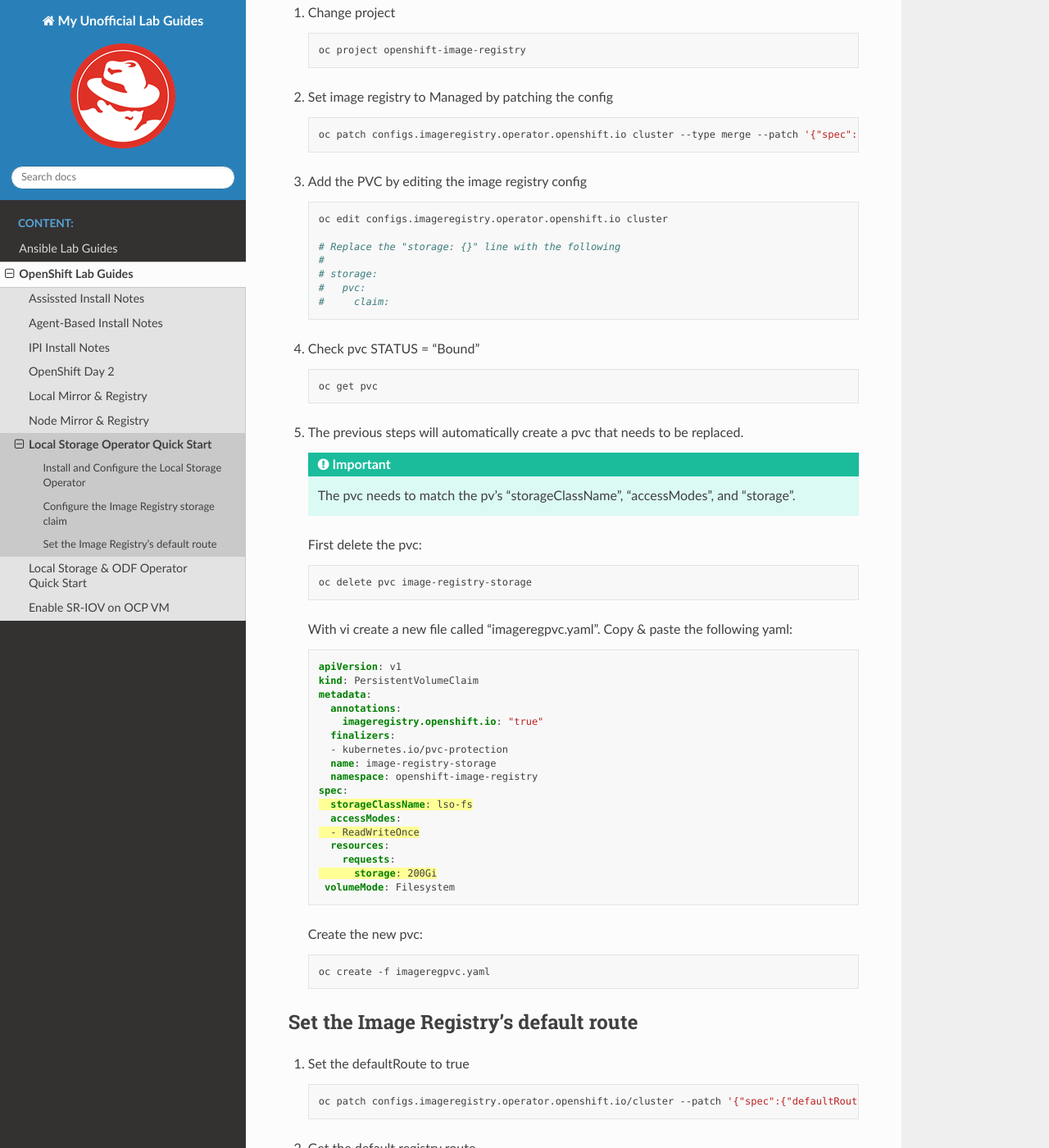
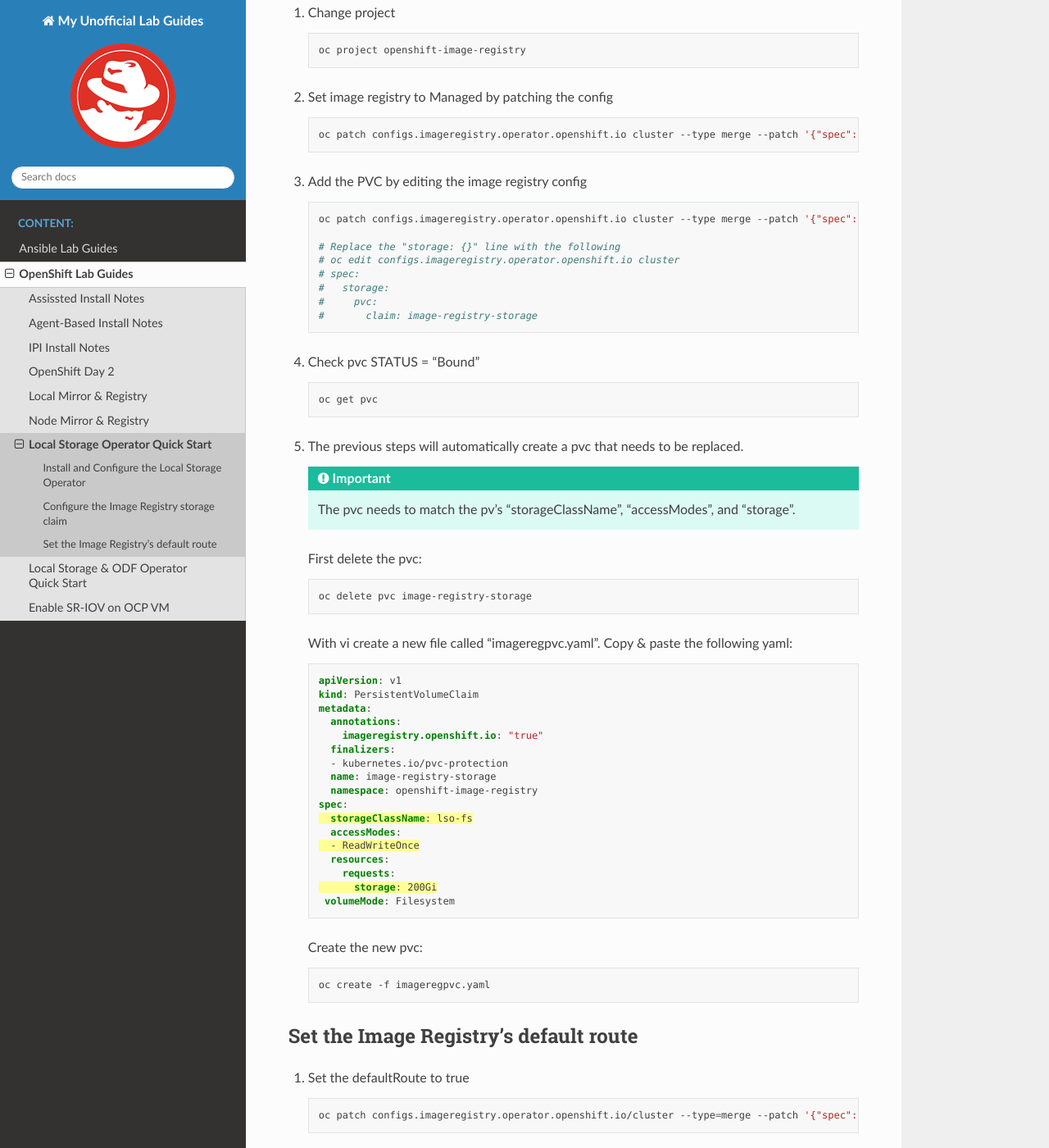
Before and after one commit to vtog/labGuides, a Sphinx documentation site: the page built from source/ocp/lso-quick-start.rst, in a window 1280 px wide and 1400 px high, scrolled down 3122 px. Shown: the whole window at 82% size. Built offline with Sphinx 7.4.7 and the Read the Docs theme 2.0.0, drawn with Linux system fonts in a browser that asks for light colours; pages that are not in the unit, such as notebooks, are missing from menus; some of the changed text lies outside the part shown.

Commit message:
updated/synced lso/odf guick starts

```diff
--- a/source/ocp/lso-odf-quick-start.rst
+++ b/source/ocp/lso-odf-quick-start.rst
@@ -158,6 +158,7 @@
 
       oc patch configs.imageregistry.operator.openshift.io cluster --type merge --patch '{"spec":{"storage":{"pvc":{"claim":"image-registry-storage"}}}}'
 
+      # Replace the "storage: {}" line with the following
       # oc edit configs.imageregistry.operator.openshift.io cluster
       # spec:
       #   storage:
--- a/source/ocp/lso-quick-start.rst
+++ b/source/ocp/lso-quick-start.rst
@@ -77,13 +77,14 @@
 
    .. code-block:: bash
 
-      oc edit configs.imageregistry.operator.openshift.io cluster
+      oc patch configs.imageregistry.operator.openshift.io cluster --type merge --patch '{"spec":{"storage":{"pvc":{"claim":"image-registry-storage"}}}}'
 
       # Replace the "storage: {}" line with the following
-      #
-      # storage:
-      #   pvc:
-      #     claim:
+      # oc edit configs.imageregistry.operator.openshift.io cluster
+      # spec:
+      #   storage:
+      #     pvc:
+      #       claim: image-registry-storage
 
 #. Check pvc STATUS = "Bound"
 
@@ -140,7 +141,7 @@
 
    .. code-block:: bash
 
-      oc patch configs.imageregistry.operator.openshift.io/cluster --patch '{"spec":{"defaultRoute":true}}' --type=merge
+      oc patch configs.imageregistry.operator.openshift.io/cluster --type=merge --patch '{"spec":{"defaultRoute":true}}'
 
 #. Get the default registry route
 
@@ -165,3 +166,13 @@
    .. code-block:: bash
 
       podman login -u kubeadmin -p $(oc whoami -t) $HOST
+
+   Should see the following output:
+
+   .. code-block:: bash
+
+      error: no token is currently in use for this session
+      Login Succeeded!
+
+   .. note:: The error returned from the podman login command is normal. Adding
+      an Identity Provider is the fix.
```
Also changed, not shown: other parts of source/ocp/lso-odf-quick-start.rst (+1 -1 lines), other parts of source/ocp/lso-quick-start.rst (+1 -1 lines).
